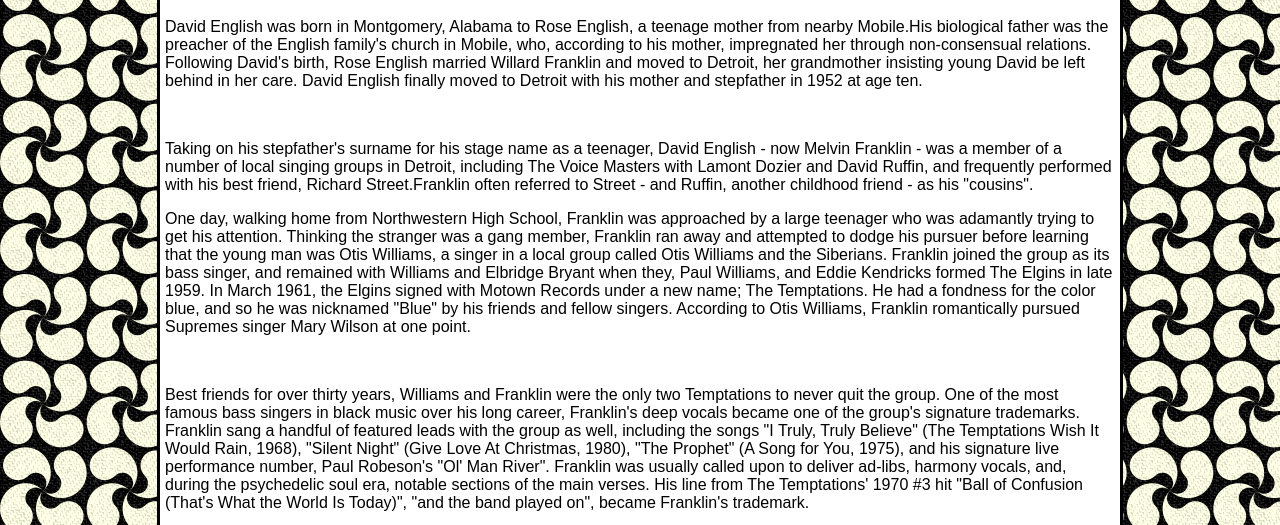
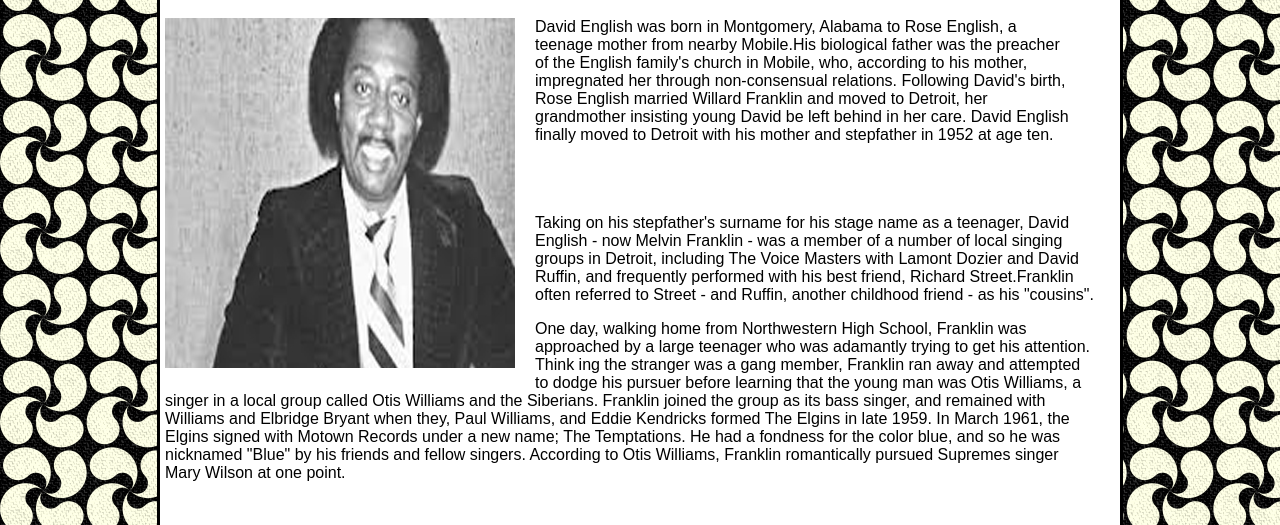
Before and after one commit to Mahawa93/final-website, a plain HTML site: page melvin-franklin.html in a window 1280 px wide. Shown: the part 246-771 px from the top of the page. Drawn offline with Linux system fonts and the light colour scheme.

Commit message:
You now have images with your content
In addition, you have formatted your images to have a border of 20-x
bottom and right

```diff
--- a/melvin-franklin.html
+++ b/melvin-franklin.html
@@ -6,6 +6,12 @@
 <title>melvin-franklin.html</title>
 <!-- InstanceEndEditable -->
 <!-- InstanceBeginEditable name="head" -->
+<style type="text/css">
+.image {
+	padding-right: 20px;
+	padding-bottom: 20px;
+}
+</style>
 <!-- InstanceEndEditable -->
 <link href="styles.css" rel="stylesheet" type="text/css" />
 </head>
@@ -28,11 +34,11 @@
   <div class="content"><!-- InstanceBeginEditable name="home" -->
 
   <h1>Melvin Franklin</h1>
-  <p>David English was born in Montgomery, Alabama to Rose English, a teenage mother from nearby Mobile.His biological father was the preacher of the English family's church in Mobile, who, according to his mother, impregnated her through non-consensual relations. Following David's birth, Rose English married Willard Franklin and moved to Detroit, her grandmother insisting young David be left behind in her care. David English finally moved to Detroit with his mother and stepfather in 1952 at age ten.</p>
+  <p align="left" class="image"><img src="images/melvin3.jpg" alt="david" width="350" height="350" align="left" class="image" />David English was born in Montgomery, Alabama to Rose English, a teenage mother from nearby Mobile.His biological father was the preacher of the English family's church in Mobile, who, according to his mother, impregnated her through non-consensual relations. Following David's birth, Rose English married Willard Franklin and moved to Detroit, her grandmother insisting young David be left behind in her care. David English finally moved to Detroit with his mother and stepfather in 1952 at age ten.</p>
   <p><br/>
     <p>Taking on his stepfather's surname for his stage name as a teenager, David English - now Melvin Franklin - was a member of a number of local singing groups in Detroit, including The Voice Masters with Lamont Dozier and David Ruffin, and frequently performed with his best friend, Richard Street.Franklin often referred to Street - and Ruffin, another childhood friend - as his &quot;cousins&quot;.<br />
   </p>
-  <p>One day, walking home from Northwestern High School, Franklin was approached by a large teenager who was adamantly trying to get his attention. Thinking the stranger was a gang member, Franklin ran away and attempted to dodge his pursuer before learning that the young man was Otis Williams, a singer in a local group called Otis Williams and the Siberians. Franklin joined the group as its bass singer, and remained with Williams and Elbridge Bryant when they, Paul Williams, and Eddie Kendricks formed The Elgins in late 1959. In March 1961, the Elgins signed with Motown Records under a new name; The Temptations. He had a fondness for the color blue, and so he was nicknamed &quot;Blue&quot; by his friends and fellow singers. According to Otis Williams, Franklin romantically pursued Supremes singer Mary Wilson at one point.</p>
+  <p>One day, walking home from Northwestern High School, Franklin was approached by a large teenager who was adamantly trying to get his attention. Think ing the stranger was a gang member, Franklin ran away and attempted to dodge his pursuer before learning that the young man was Otis Williams, a singer in a local group called Otis Williams and the Siberians. Franklin joined the group as its bass singer, and remained with Williams and Elbridge Bryant when they, Paul Williams, and Eddie Kendricks formed The Elgins in late 1959. In March 1961, the Elgins signed with Motown Records under a new name; The Temptations. He had a fondness for the color blue, and so he was nicknamed &quot;Blue&quot; by his friends and fellow singers. According to Otis Williams, Franklin romantically pursued Supremes singer Mary Wilson at one point.</p>
   <p><br/>
     <p>Best friends for over thirty years, Williams and Franklin were the only two Temptations to never quit the group. One of the most famous bass singers in black music over his long career, Franklin's deep vocals became one of the group's signature trademarks. Franklin sang a handful of featured leads with the group as well, including the songs &quot;I Truly, Truly Believe&quot; (The Temptations Wish It Would Rain, 1968), &quot;Silent Night&quot; (Give Love At Christmas, 1980), &quot;The Prophet&quot; (A Song for You, 1975), and his signature live performance number, Paul Robeson's &quot;Ol' Man River&quot;. Franklin was usually called upon to deliver ad-libs, harmony vocals, and, during the psychedelic soul era, notable sections of the main verses. His line from The Temptations' 1970 #3 hit &quot;Ball of Confusion (That's What the World Is Today)&quot;, &quot;and the band played on&quot;, became Franklin's trademark.</p>
     <p>In the late 1960s, Franklin was diagnosed with rheumatoid arthritis, the symptoms of which he combated with cortisone so that he could continue performing. The constant use of cortisone left his immune system open to other infections and health problems; as a result Franklin developed diabetes in the early 1980s and later contracted necrotizing fasciitis. In 1978 he was shot in the hand and in the leg while trying to stop a man from stealing his car in Los Angeles. On February 23, 1995, after a number of seizures, he fell into a coma and remained unconscious until his death.</p>
--- a/styles.css
+++ b/styles.css
@@ -19,6 +19,8 @@ body {
 }
 .content {
 	background-color: #FFF;
+	padding-right: 20px;
+	padding-bottom: 20px;
 }
 
 
@@ -55,4 +57,20 @@ body {
 	margin: 10px;
 	padding: 10px;
 	line-height: normal;
-	text-align: center;
+	text-align: center;}
+.image {
+	padding-right: 20px;
+	padding-bottom: 20px;
+}
+.image {
+	padding-right: 20px;
+	padding-bottom: 20px;
+}
+.image {
+	padding-right: 20px;
+	padding-bottom: 20px;
+}
+.image {
+	padding-right: 20px;
+	padding-bottom: 20px;
+}
```
Also changed, not shown: david-ruffin.html (+1 -1 lines), index.html (+1 -1 lines), otis-williams.html (+28 -17 lines), paul-williams.html (+1 -1 lines), images/david.jpg (deleted), images/david2.jpg (added), images/david3.jpg (added), images/melvin-2.jpg (added), images/melvin3.jpg (added), images/moped.jpg (added), images/otis2.jpg (added), images/otisl.jpg (added), images/real-paul2.jpg (added), images/temps.jpg (added), 3 more files, 1 other file.
